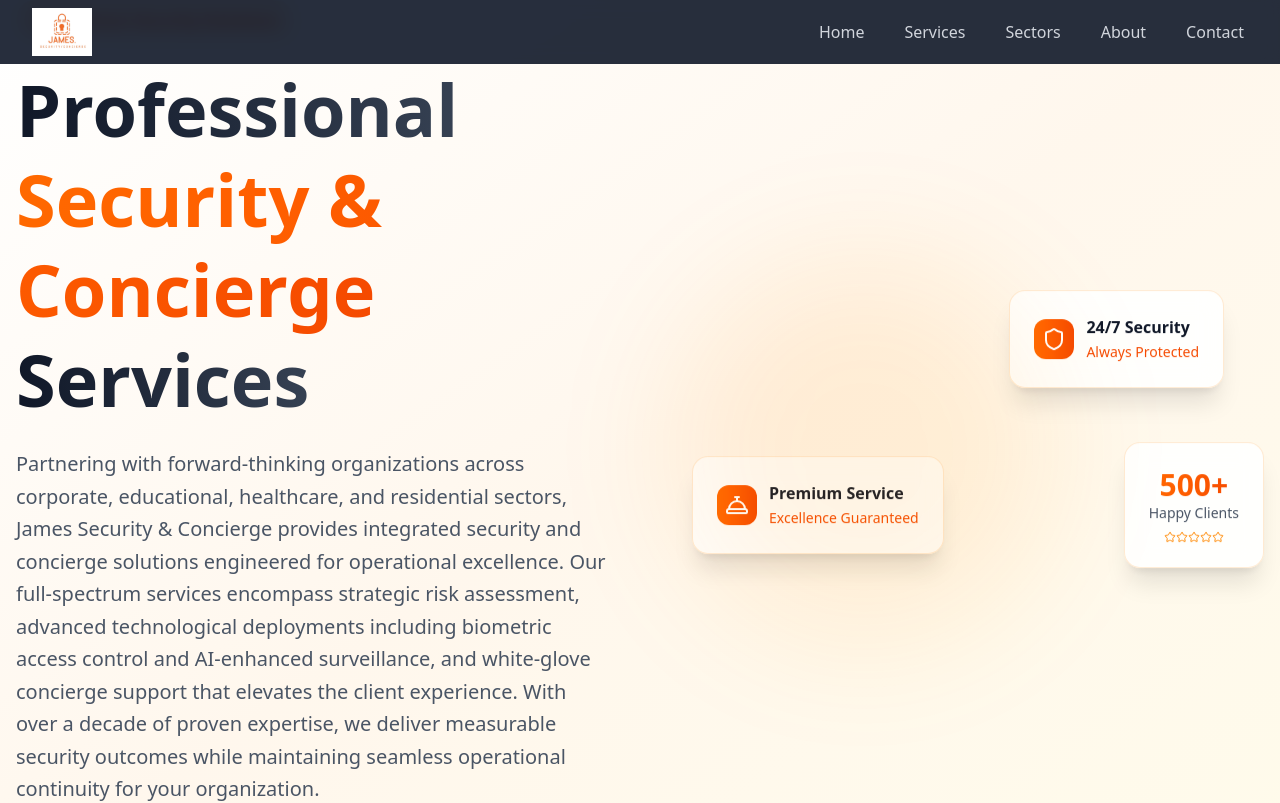
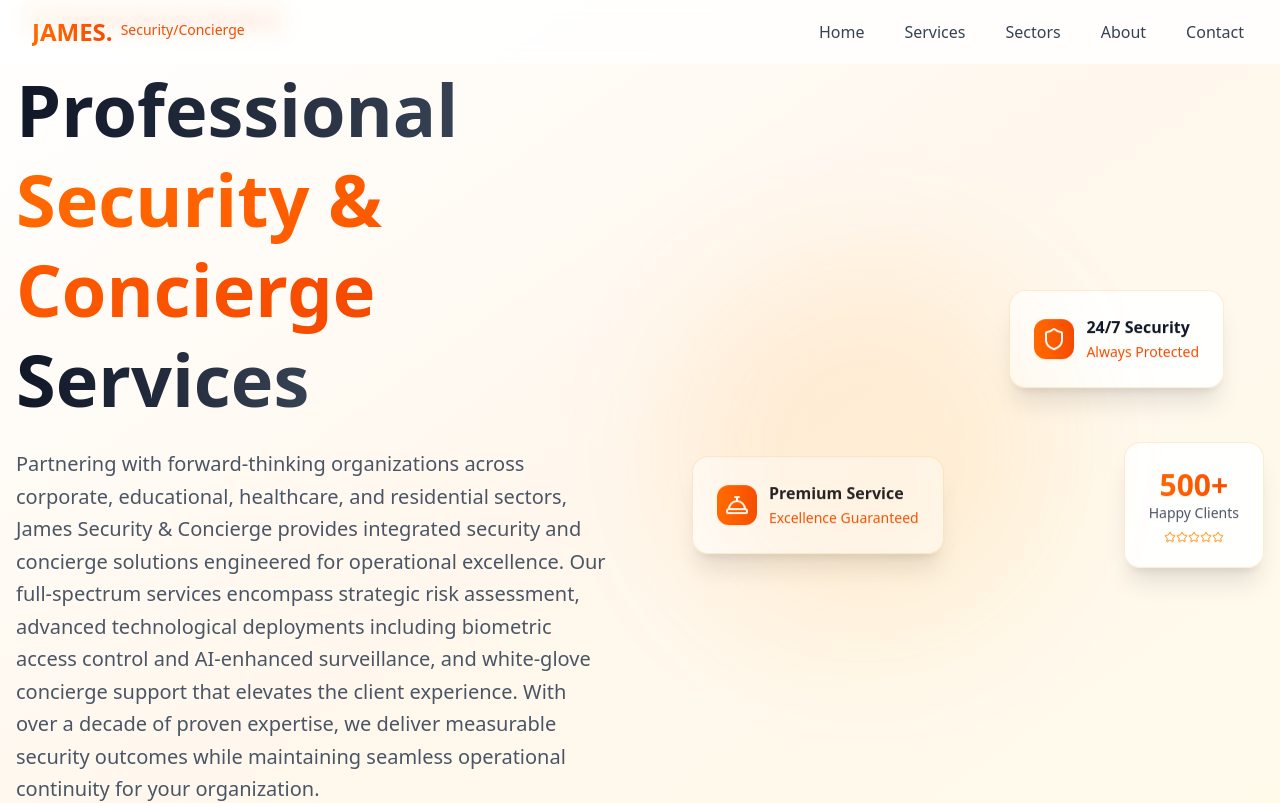
Before and after one commit to mohlade/james.security-concierge, a React (Vite) app: page / in a window 1280 px wide. Shown: the top 803 px of the page. Built offline with nearby package versions, Linux system fonts and the light colour scheme.

Commit message:
Remove logo and add JAMES. security and concierge text

```diff
--- a/src/components/Header.jsx
+++ b/src/components/Header.jsx
@@ -1,6 +1,6 @@
 import React, { useState, useEffect } from 'react';
 import { X, Menu } from 'lucide-react';
-import Logo from '../assets/Logo.jpg';
+// Logo import removed
 
 const Header = () => {
   const [scrollY, setScrollY] = useState(0);
@@ -17,20 +17,20 @@ const Header = () => {
   return (
     <header className={`fixed top-0 w-full z-50 transition-all duration-300 ${
       scrollY > 50
-        ? 'bg-gray-900/95 backdrop-blur-md shadow-lg border-b border-orange-200/20'
-        : 'bg-gray-900/90 backdrop-blur-sm'
+        ? 'bg-white/95 backdrop-blur-md shadow-lg border-b border-orange-200/20'
+        : 'bg-white/80 backdrop-blur-sm'
     }`}>
       <div className="max-w-7xl mx-auto px-4 sm:px-6 lg:px-8">
         <nav className="flex items-center justify-between h-16">
-          {/* Logo Section */}
+          {/* Logo Section - Text Only */}
           <div className="flex items-center relative group">
             <a href="#home" className="flex items-center">
-              <img
-                src={Logo}
-                alt="James Security & Concierge Logo"
-                className="h-12 w-auto max-h-14 object-contain group-hover:scale-105 transition-transform duration-300"
-                loading="lazy"
-              />
+              <h1 className="text-2xl font-bold bg-gradient-to-r from-orange-500 to-orange-600 bg-clip-text text-transparent">
+                JAMES.
+              </h1>
+              <p className="text-sm text-orange-600 -mt-1 font-medium ml-2">
+                Security/Concierge
+              </p>
             </a>
             <div className="absolute -inset-2 bg-gradient-to-r from-orange-500/10 to-orange-600/10 rounded-lg opacity-0 group-hover:opacity-100 transition-opacity duration-300 -z-10"></div>
           </div>
@@ -40,7 +40,7 @@ const Header = () => {
               <li key={index}>
                 <a
                   href={`#${item.toLowerCase()}`}
-                  className="relative text-gray-300 hover:text-orange-600 transition-colors duration-300 py-2 px-1 group"
+                  className="relative text-gray-700 hover:text-orange-600 transition-colors duration-300 py-2 px-1 group"
                 >
                   {item}
                   <span className="absolute bottom-0 left-0 w-0 h-0.5 bg-gradient-to-r from-orange-500 to-orange-600 group-hover:w-full transition-all duration-300"></span>
@@ -52,7 +52,7 @@ const Header = () => {
           {/* Mobile menu button only */}
           <button
             onClick={toggleMobile}
-            className="md:hidden p-2 rounded-xl bg-gray-800/90 text-gray-300 hover:bg-orange-600 hover:text-white transition-all duration-300 shadow-lg hover:shadow-xl transform hover:scale-105 backdrop-blur-sm border border-gray-700/50"
+            className="md:hidden p-2 rounded-xl bg-gradient-to-r from-orange-100 to-orange-200 text-orange-600 hover:from-orange-200 hover:to-orange-300 transition-all duration-300 shadow-lg hover:shadow-xl transform hover:scale-105"
           >
             {isMobileMenuOpen ? <X size={20} /> : <Menu size={20} />}
           </button>
@@ -64,13 +64,13 @@ const Header = () => {
             isMobileMenuOpen ? 'max-h-64 opacity-100' : 'max-h-0 opacity-0'
           }`}
         >
-          <div className="py-4 bg-gray-900/95 backdrop-blur-md rounded-b-xl border-t border-orange-200/20">
+          <div className="py-4 bg-white/95 backdrop-blur-md rounded-b-xl border-t border-orange-200/20">
             {['Home', 'Services', 'Sectors', 'About', 'Contact'].map((item, index) => (
               <a
                 key={index}
                 href={`#${item.toLowerCase()}`}
                 onClick={() => setIsMobileMenuOpen(false)}
-                className="block px-4 py-3 text-gray-300 hover:text-orange-600 hover:bg-orange-500/10 transition-all duration-300"
+                className="block px-4 py-3 text-gray-700 hover:text-orange-600 hover:bg-orange-50 transition-all duration-300"
               >
                 {item}
               </a>
```
